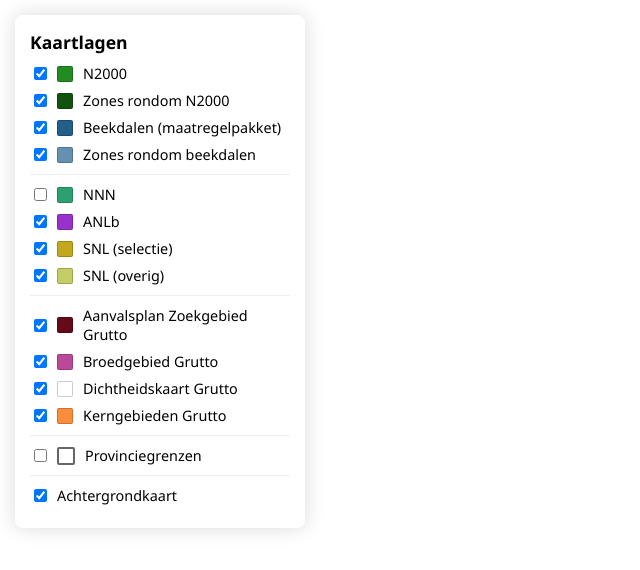
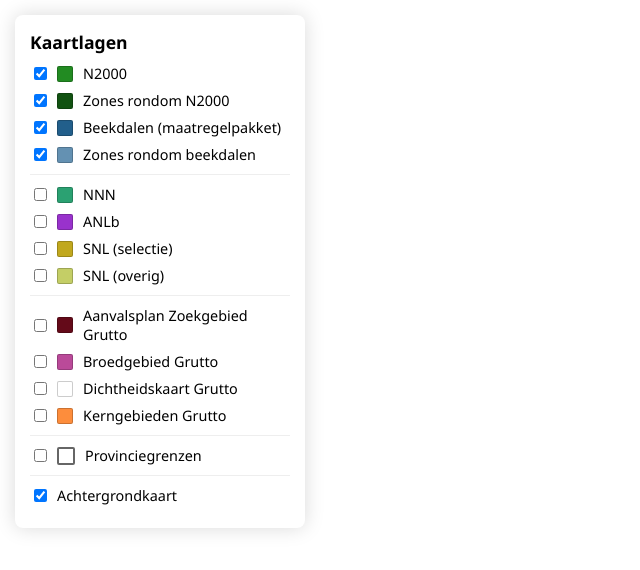
Before and after one commit to jorlnv/grutto, a plain HTML site: page index.html in a window 1280 px wide. Shown: the whole page, without its empty margins (0-640 px from the left). Drawn offline with nearby package versions, Linux system fonts and the light colour scheme; a script that the page names is missing.

Commit message:
Update index.html

```diff
--- a/index.html
+++ b/index.html
@@ -78,15 +78,15 @@
 
     <hr>
     <label><input type="checkbox" id="toggleNNN"> <span class="color-box" style="background: #2BA172; border-radius: 2px;"></span> NNN </label>
-    <label><input type="checkbox" id="toggleANLB" checked> <span class="color-box" style="background: #9932CC; border-radius: 2px;"></span> ANLb</label>
-    <label><input type="checkbox" id="toggleSNL" checked> <span class="color-box" style="background: #C1A81E; border-radius: 2px;"></span> SNL (selectie) </label>
-    <label><input type="checkbox" id="toggleSNLOv" checked> <span class="color-box" style="background: #C4CE66; border-radius: 2px;"></span> SNL (overig) </label>
+    <label><input type="checkbox" id="toggleANLB"> <span class="color-box" style="background: #9932CC; border-radius: 2px;"></span> ANLb</label>
+    <label><input type="checkbox" id="toggleSNL" > <span class="color-box" style="background: #C1A81E; border-radius: 2px;"></span> SNL (selectie) </label>
+    <label><input type="checkbox" id="toggleSNLOv" > <span class="color-box" style="background: #C4CE66; border-radius: 2px;"></span> SNL (overig) </label>
     <hr>
 
-    <label><input type="checkbox" id="toggleAanvalsplan" checked> <span class="color-box" style="background: #640A19; border-radius: 2px;"></span> Aanvalsplan Zoekgebied Grutto</label>
-    <label><input type="checkbox" id="toggleBroedgebied" checked> <span class="color-box" style="background: #BA4A99; border-radius: 2px;"></span> Broedgebied Grutto</label>
-    <label><input type="checkbox" id="toggleDensity" checked> <span class="color-box" style="background: #FFFFFF; border-radius: 2px;"></span> Dichtheidskaart Grutto </label>
-    <label><input type="checkbox" id="toggleKerngebied" checked> <span class="color-box" style="background: #FD8D3C; border-radius: 2px;"></span> Kerngebieden Grutto </label>
+    <label><input type="checkbox" id="toggleAanvalsplan" > <span class="color-box" style="background: #640A19; border-radius: 2px;"></span> Aanvalsplan Zoekgebied Grutto</label>
+    <label><input type="checkbox" id="toggleBroedgebied" > <span class="color-box" style="background: #BA4A99; border-radius: 2px;"></span> Broedgebied Grutto</label>
+    <label><input type="checkbox" id="toggleDensity" > <span class="color-box" style="background: #FFFFFF; border-radius: 2px;"></span> Dichtheidskaart Grutto </label>
+    <label><input type="checkbox" id="toggleKerngebied" > <span class="color-box" style="background: #FD8D3C; border-radius: 2px;"></span> Kerngebieden Grutto </label>
 
     <hr>
     <label><input type="checkbox" id="toggleProvincie"> <span class="color-box" style="border: 2px solid #666; background: transparent; border-radius: 2px;"></span> Provinciegrenzen</label>
@@ -181,15 +181,15 @@ async function initMap() {
 
         await addPmtilesLayer('SNLov', 'SNL_OVERIG.pmtiles', 'SNL_OVERIG', 'fill', {
             'fill-color': '#C4CE66', 'fill-opacity': 0.4
-        });
+        }, 'none');
 
         await addPmtilesLayer('SNL', 'SNL.pmtiles', 'SNL', 'fill', {
             'fill-color': '#C1A81E', 'fill-opacity': 0.4
-        });
+        }, 'none');
 
         await addPmtilesLayer('ANLB', 'ANLB.pmtiles', 'ANLB', 'fill', {
             'fill-color': '#9932CC', 'fill-opacity': 0.6
-        });
+        }, 'none');
 
         await addPmtilesLayer('NNN', 'NNN.pmtiles', 'NNN', 'fill', {
             'fill-color': '#2BA172', 'fill-opacity': 0.6
```
